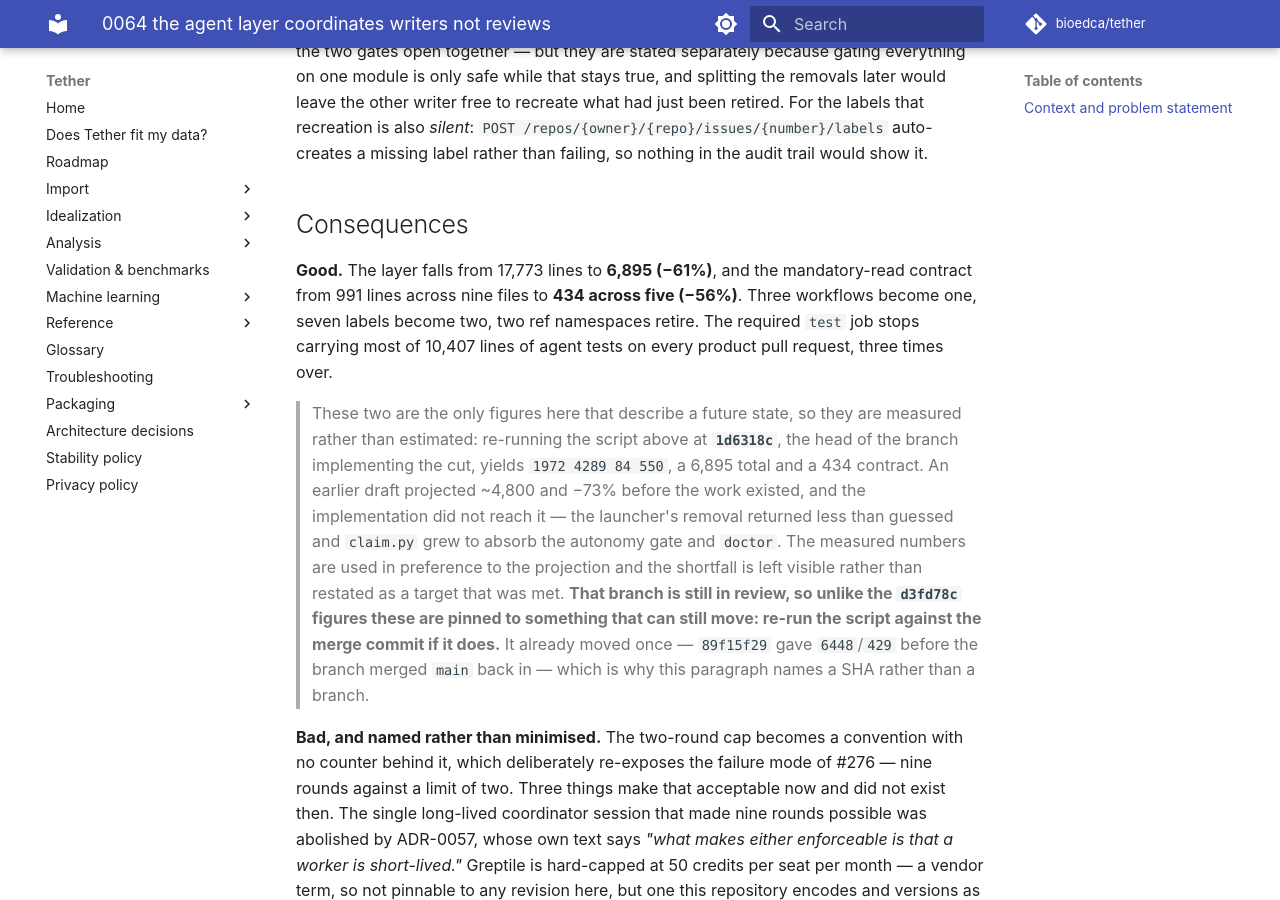
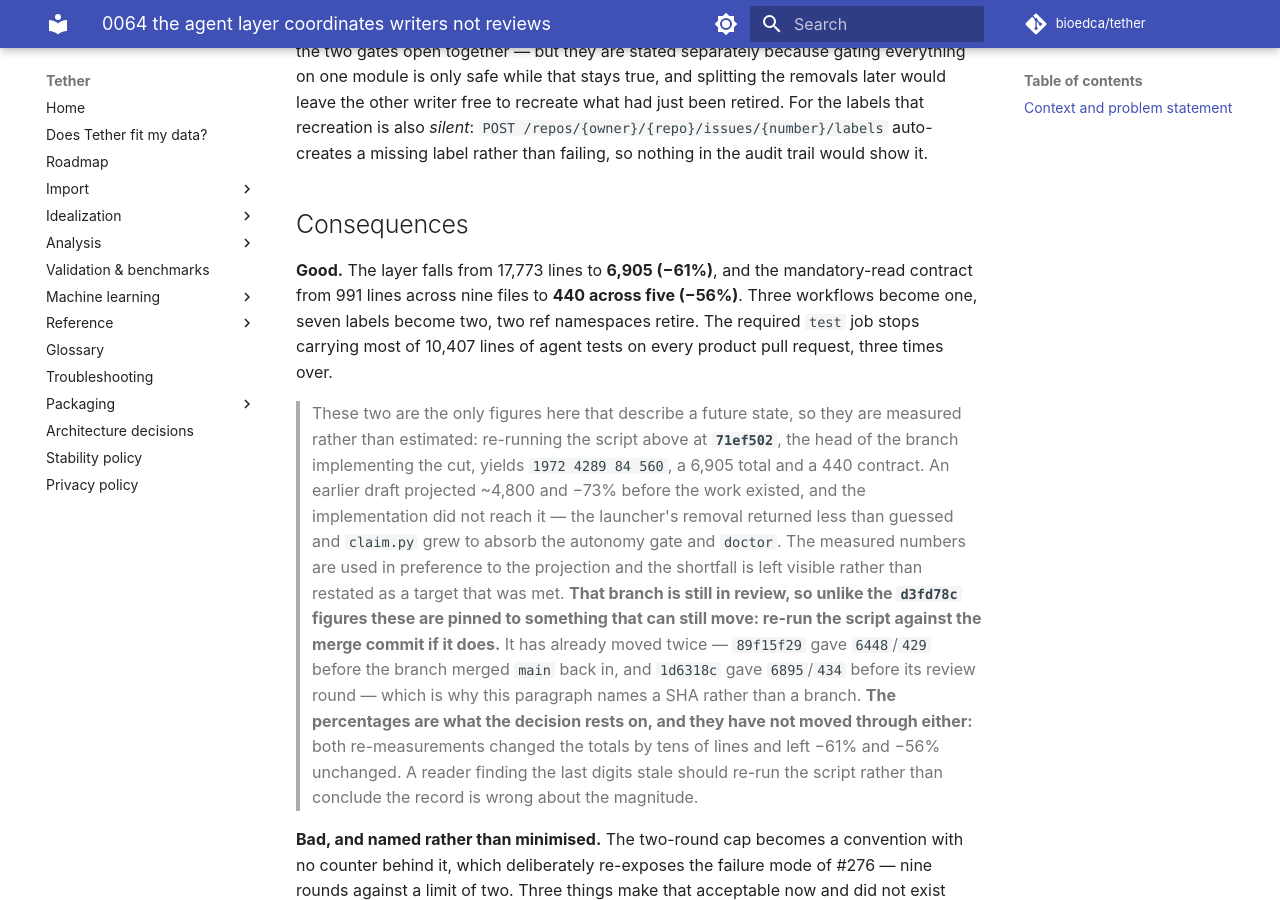
Before and after one commit to bioedca/tether, an MkDocs documentation site: the page built from docs/adr/0064-the-agent-layer-coordinates-writers-not-reviews.md, in a window 1280 px wide and 900 px high, scrolled down 10633 px. Built offline with MkDocs 1.6.1 and Material for MkDocs 9.7.7, drawn with Linux system fonts in a browser that asks for light colours; comment, search, counter and statistics services are not loaded; the version menu is left out; some of the changed text lies outside the part shown.

Commit message:
docs(adr): the after-state moved again, and the percentages did not
#431's first review round added ten lines of contract prose, so the figures this
record pins moved a second time: 6,895 -> 6,905 and 434 -> 440, now measured at
71ef502.

The more useful fact is what did NOT move. Both re-measurements changed the
totals by tens of lines and left -61% and -56% unchanged, so the record now says
that outright: the percentages are what the decision rests on, and a reader who
finds the last digits stale should re-run the embedded script rather than
conclude the magnitude is wrong. That is the honest framing for a figure pinned
to a branch still under review, and it stops this paragraph needing a commit
every time that branch takes a round.

Verified by extracting the fenced block from the committed markdown and running
those bytes at 71ef502.

Gates: mkdocs build --strict green, gen_adr_index.py --check up to date, tests
green.

````diff
--- a/docs/adr/0064-the-agent-layer-coordinates-writers-not-reviews.md
+++ b/docs/adr/0064-the-agent-layer-coordinates-writers-not-reviews.md
@@ -64,8 +64,8 @@ SPDX-License-Identifier: GPL-3.0-or-later
 > # d3fd78c  -> scripts=5469 tests=10407 flows=502 prose=1395
 > #             layer=17773 contract=991 product=42796 adrs=1071
 > #             test_triage=3932 | 2186 src/tether/gui/shell.py
-> # 1d6318c  -> scripts=1972 tests=4289 flows=84 prose=550
-> #             layer=6895 contract=434 product=42796 adrs=1078
+> # 71ef502  -> scripts=1972 tests=4289 flows=84 prose=560
+> #             layer=6905 contract=440 product=42796 adrs=1078
 > #             test_triage=0 (deleted) | 2186 src/tether/gui/shell.py
 > ```
 >
@@ -78,7 +78,7 @@ SPDX-License-Identifier: GPL-3.0-or-later
 > revision exits 1, an unexpected missing path exits 1 naming the file, and the two good revisions
 > print the values in the comment.
 >
-> `1d6318c` is the head of the branch implementing the cut. It is a branch under review, not an
+> `71ef502` is the head of the branch implementing the cut. It is a branch under review, not an
 > immutable record: **if it changes again before merge, re-run the script against its merge
 > commit** — and it already has once. These figures were first taken at `89f15f29` and read
 > `layer=6448 contract=429`; merging `main` back in afterwards, to absorb the seven autonomy fixes
@@ -390,21 +390,25 @@ failing, so nothing in the audit trail would show it.
 
 ## Consequences
 
-**Good.** The layer falls from 17,773 lines to **6,895 (−61%)**, and the mandatory-read contract from
-991 lines across nine files to **434 across five (−56%)**. Three workflows become one, seven labels
+**Good.** The layer falls from 17,773 lines to **6,905 (−61%)**, and the mandatory-read contract from
+991 lines across nine files to **440 across five (−56%)**. Three workflows become one, seven labels
 become two, two ref namespaces retire. The required `test` job stops carrying most of 10,407 lines
 of agent tests on every product pull request, three times over.
 
 > These two are the only figures here that describe a future state, so they are measured rather than
-> estimated: re-running the script above at **`1d6318c`**, the head of the branch implementing the
-> cut, yields `1972 4289 84 550`, a 6,895 total and a 434 contract. An earlier draft projected
+> estimated: re-running the script above at **`71ef502`**, the head of the branch implementing the
+> cut, yields `1972 4289 84 560`, a 6,905 total and a 440 contract. An earlier draft projected
 > ~4,800 and −73% before the work existed, and the implementation did not reach it — the launcher's
 > removal returned less than guessed and `claim.py` grew to absorb the autonomy gate and `doctor`.
 > The measured numbers are used in preference to the projection and the shortfall is left visible
 > rather than restated as a target that was met. **That branch is still in review, so unlike the
 > `d3fd78c` figures these are pinned to something that can still move: re-run the script against
-> the merge commit if it does.** It already moved once — `89f15f29` gave `6448`/`429` before the
-> branch merged `main` back in — which is why this paragraph names a SHA rather than a branch.
+> the merge commit if it does.** It has already moved twice — `89f15f29` gave `6448`/`429` before the branch
+> merged `main` back in, and `1d6318c` gave `6895`/`434` before its review round — which is why
+> this paragraph names a SHA rather than a branch. **The percentages are what the decision rests
+> on, and they have not moved through either:** both re-measurements changed the totals by tens of
+> lines and left −61% and −56% unchanged. A reader finding the last digits stale should re-run the
+> script rather than conclude the record is wrong about the magnitude.
 
 **Bad, and named rather than minimised.** The two-round cap becomes a convention with no counter
 behind it, which deliberately re-exposes the failure mode of #276 — nine rounds against a limit of
````
